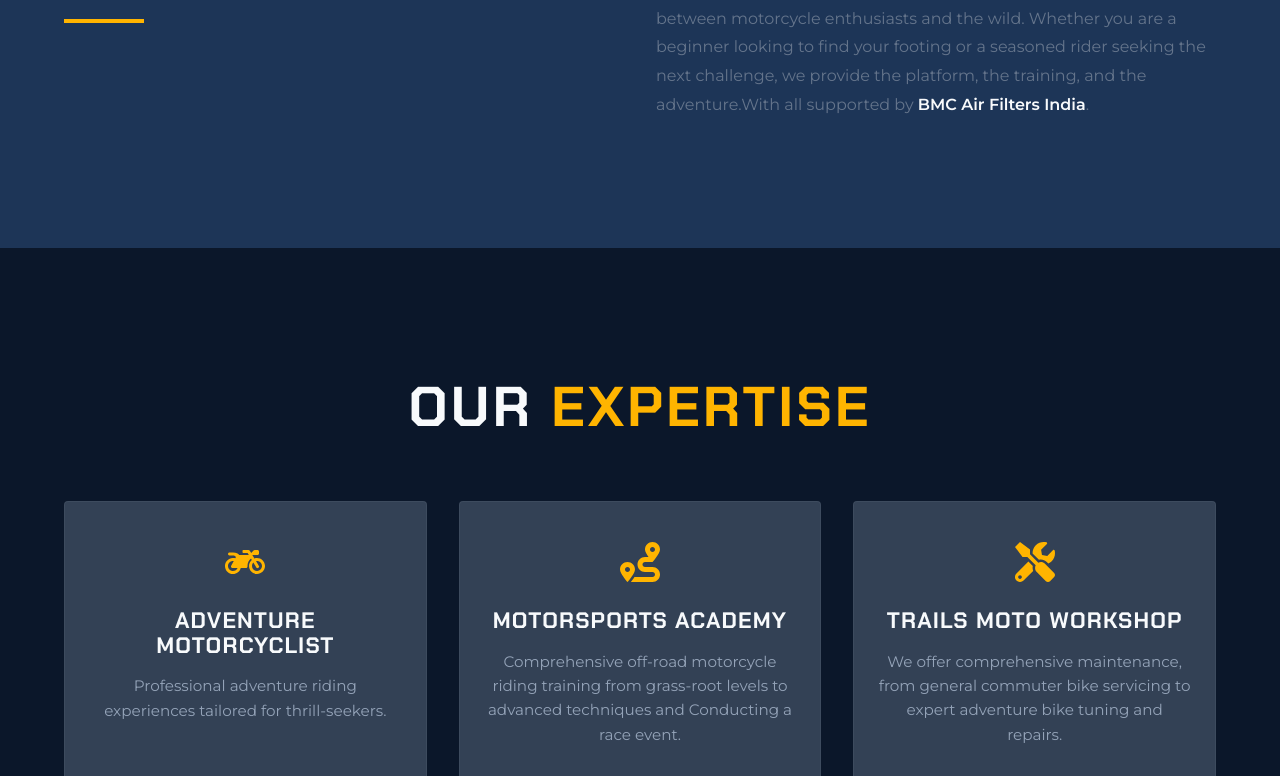
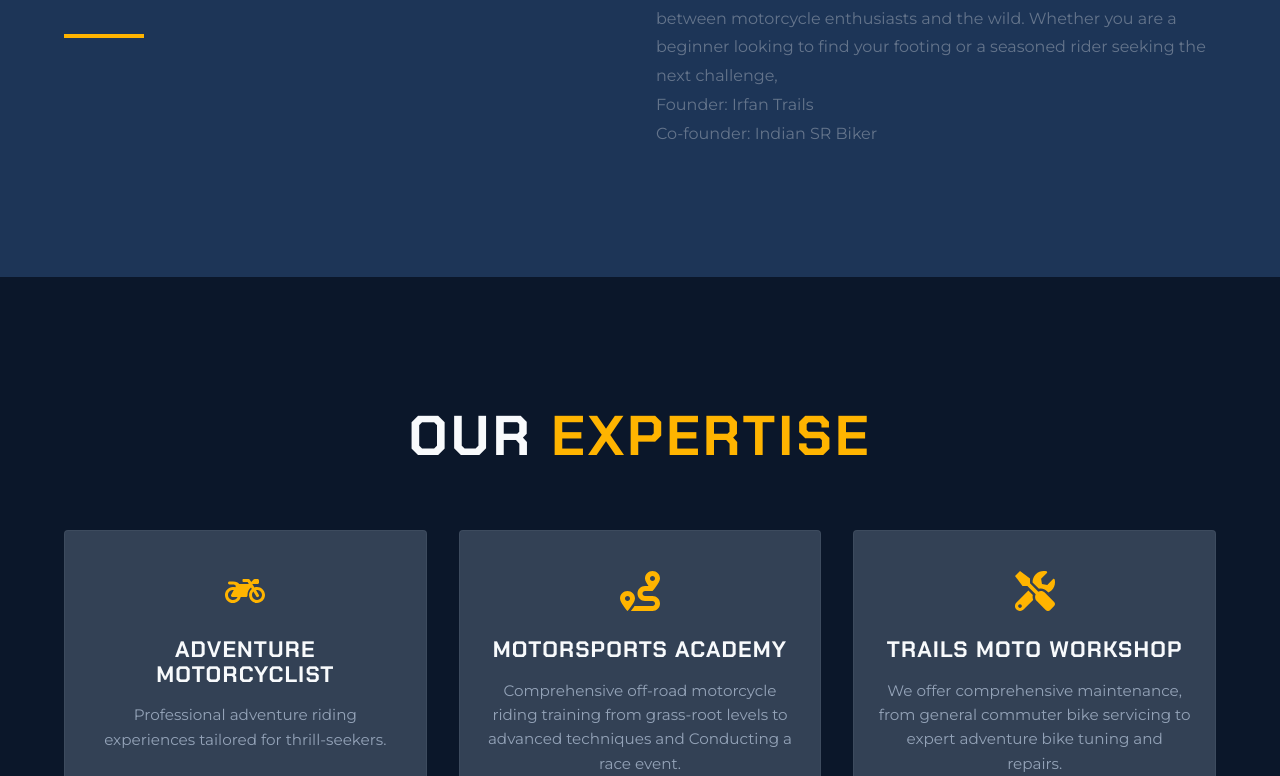
Before and after one commit to ilyasyuva20/irfan.trails, a React (Vite) app: page / in a window 1280 px wide. Shown: the part 1076-1852 px from the top of the page. Built offline with nearby package versions, Linux system fonts and the light colour scheme.

Commit message:
docs: Update About section to include founder and co-founder details while removing the sponsorship mention.

```diff
--- a/src/components/About.jsx
+++ b/src/components/About.jsx
@@ -28,11 +28,12 @@ const About = () => {
                     <p style={{ fontSize: '1rem', color: 'var(--text-muted)', lineHeight: '1.8' }}>
                         Born from a passion for the unpaved path, we bridge the gap between motorcycle enthusiasts and the wild.
                         Whether you are a beginner looking to find your footing or a seasoned rider seeking the next challenge,
-                        we provide the platform, the training, and the adventure.With all supported by <a href="https://www.instagram.com/bmcairfilterindia?igsh=ZGFsNXhoa2hna2p6" target="_blank" rel="noopener noreferrer"><span style={{ color: 'var(--text-primary)', fontWeight: 'bold' }}>BMC Air Filters India</span></a>.
+                        {/* we provide the platform, the training, and the adventure.With all supported by <a href="https://www.instagram.com/bmcairfilterindia?igsh=ZGFsNXhoa2hna2p6" target="_blank" rel="noopener noreferrer"><span style={{ color: 'var(--text-primary)', fontWeight: 'bold' }}>BMC Air Filters India</span></a>. */}
                     </p>
-                    {/* <p style={{ fontSize: '1rem', color: 'var(--text-muted)', lineHeight: '1.8' }}>
-                        Founder: <a href="https://instagram.com/irfan.trails" target="_blank" rel="noopener noreferrer"><span style={{ color: 'var(--text-primary)', fontWeight: 'bold' }}>irfan trails</span></a>
-                    </p> */}
+                    <p style={{ fontSize: '1rem', color: 'var(--text-muted)', lineHeight: '1.8' }}>
+                        Founder: Irfan Trails<br />
+                        Co-founder: Indian SR Biker
+                    </p>
                 </motion.div>
             </div>
         </section>
```
